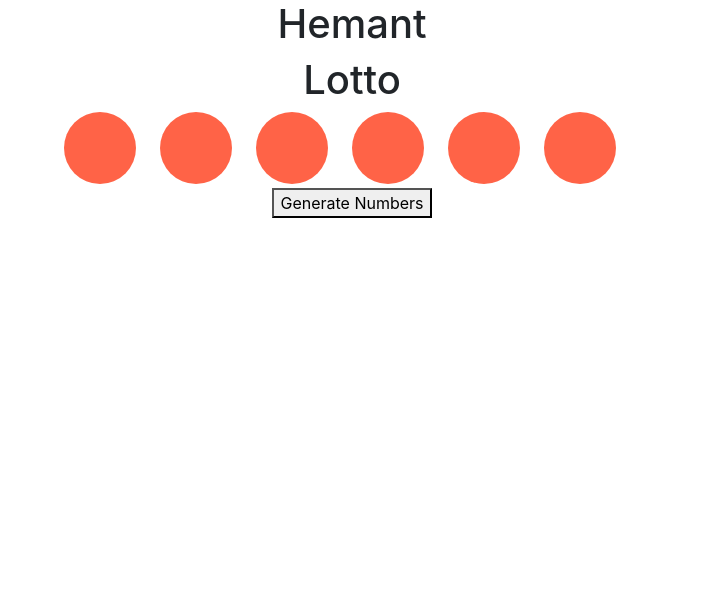
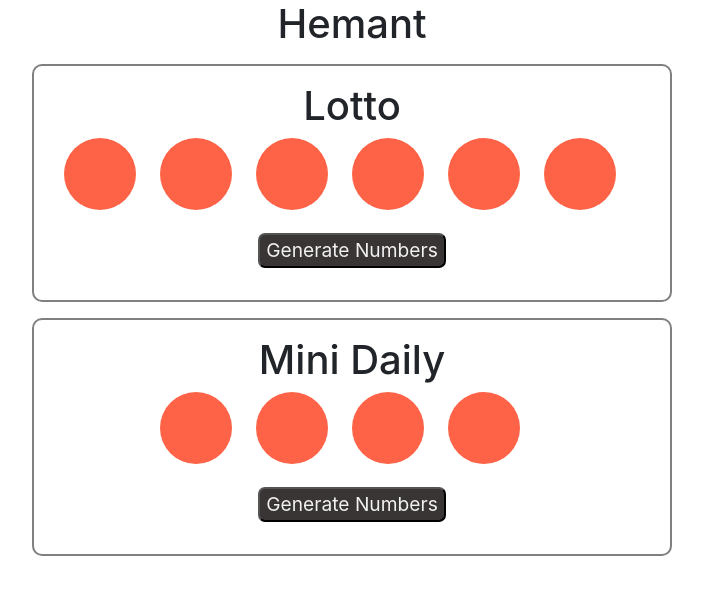
Before and after one commit to hemantkumar2/lottery-app, a React (Create React App) app: page / in a window 1280 px wide. Shown: the top 594 px of the page, without its empty margins (288-991 px from the left). Built offline with nearby package versions, Linux system fonts and the light colour scheme.

Commit message:
mini daily added, style added for lottery

```diff
--- a/src/App.js
+++ b/src/App.js
@@ -10,6 +10,7 @@ export default class App extends Component {
       <div className='App'>
         <h1>Hemant</h1>
         <Lottery />
+        <Lottery title='Mini Daily' maxNum={10} maxBalls={4} />
       </div>
     )
   }
--- a/src/Lottery.css
+++ b/src/Lottery.css
@@ -0,0 +1,16 @@
+.Lottery{
+  border: solid 2px gray;
+  padding: 1em 0 2em 0;
+  text-align: center;
+  margin: 1em auto auto;
+  border-radius: 10px;
+  width: 40em;
+}
+
+.Lottery button {
+  background-color: #3a3535;
+  color: #f1f1f1;
+  border-radius: 7px;
+  margin-top: 1em;
+font-size: 120%;
+}
--- a/src/Lottery.js
+++ b/src/Lottery.js
@@ -1,4 +1,6 @@
 import React, { Component } from 'react'
+
+import './Lottery.css'
 
 import Balls from './Ball'
 
@@ -29,7 +31,7 @@ export class Lottery extends Component {
   }
   render() {
     return (
-      <div>
+      <div className='Lottery'>
         <h1>{this.props.title}</h1>
         <div className='d-flex justify-content-center'>
           {this.state.num.map(i => <Balls num={i} />)}
```
